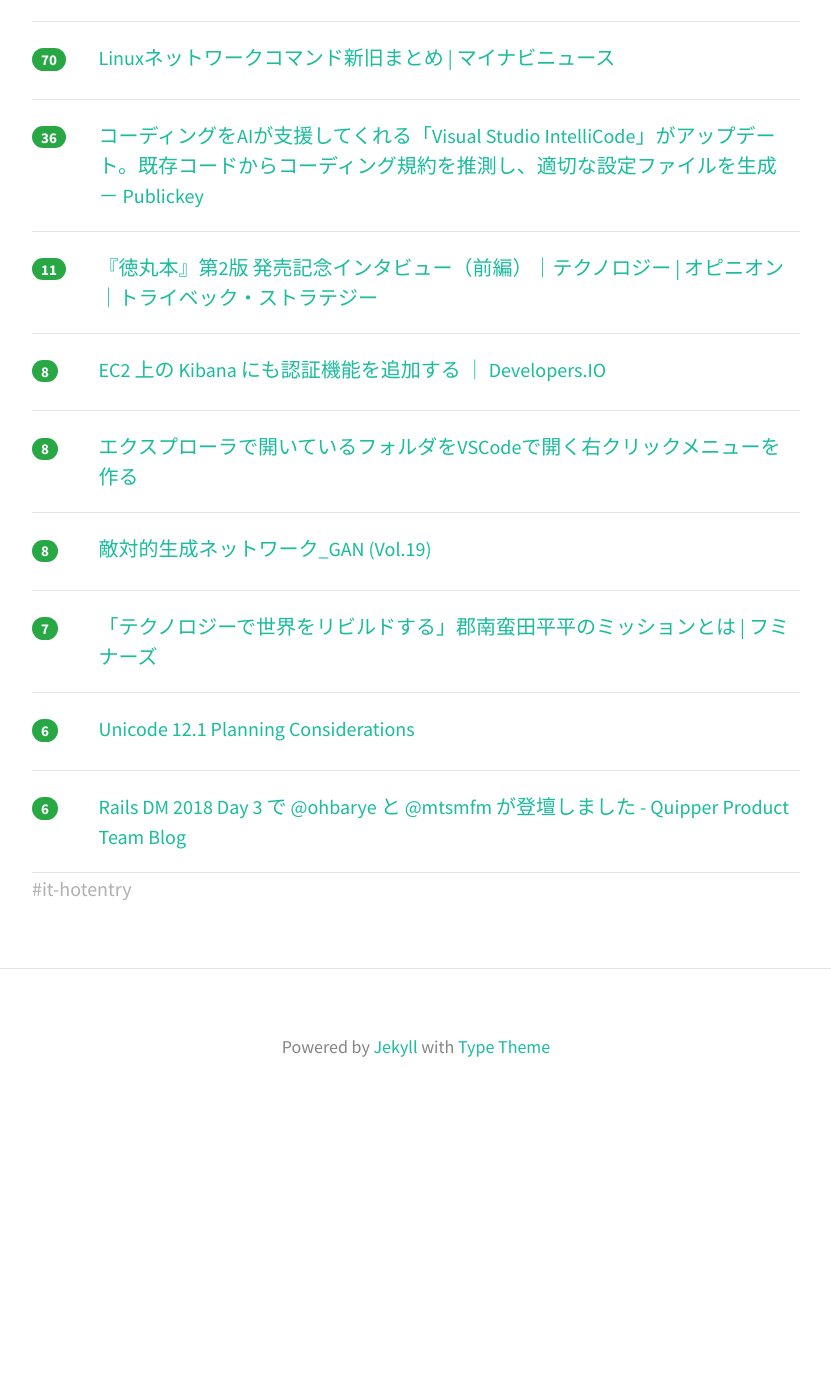
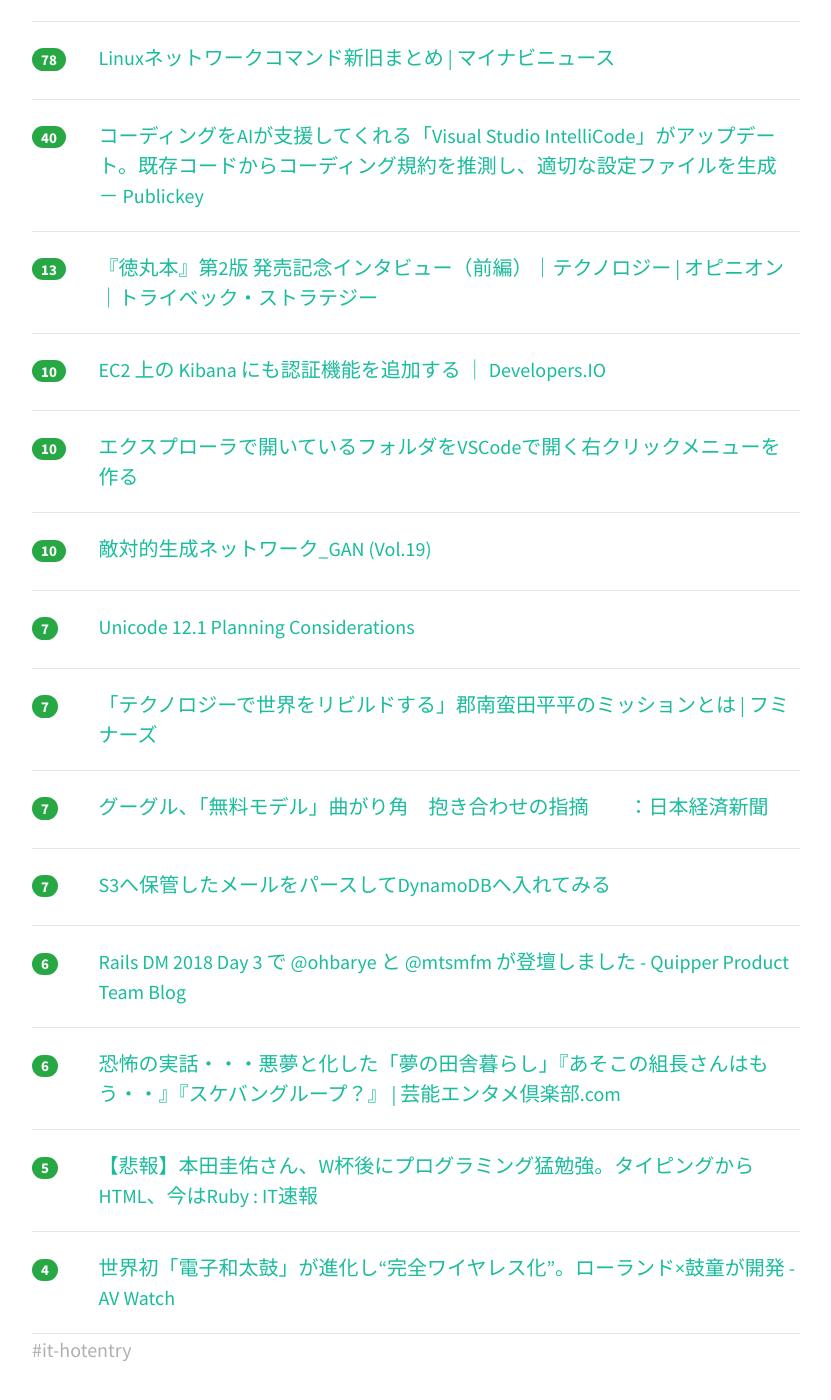
Before and after one commit to yatta47/hatena-matome-site, a Jekyll site: the page built from _posts/2018-07-19-hatena.md, in a window 1280 px wide and 1400 px high, scrolled down 454 px. Shown: the whole window, without its empty margins (224-1055 px from the left). Built offline with Jekyll 4.4.1, drawn with Linux system fonts in a browser that asks for light colours; nearby versions of some CDN libraries; before the commit the page ends 1578 px from its top, so only the background shows below that.

Commit message:
Updated 2018-07-19

```diff
--- a/_posts/2018-07-19-hatena.md
+++ b/_posts/2018-07-19-hatena.md
@@ -12,33 +12,38 @@ tags: [it-hotentry]
 </div>
 <hr>
 <div class="row">
-<div class="col-1"><span class="badge badge-pill badge-success h2">70</span></div>
+<div class="col-1"><span class="badge badge-pill badge-success h2">78</span></div>
 <div class="col-11"><a href='https://news.mynavi.jp/article/20180718-665930/' target='_blank'>Linuxネットワークコマンド新旧まとめ | マイナビニュース</a></div>
 </div>
 <hr>
 <div class="row">
-<div class="col-1"><span class="badge badge-pill badge-success h2">36</span></div>
+<div class="col-1"><span class="badge badge-pill badge-success h2">40</span></div>
 <div class="col-11"><a href='https://www.publickey1.jp/blog/18/aivisual_studio_intellicode.html' target='_blank'>コーディングをAIが支援してくれる「Visual Studio IntelliCode」がアップデート。既存コードからコーディング規約を推測し、適切な設定ファイルを生成 － Publickey</a></div>
 </div>
 <hr>
 <div class="row">
-<div class="col-1"><span class="badge badge-pill badge-success h2">11</span></div>
+<div class="col-1"><span class="badge badge-pill badge-success h2">13</span></div>
 <div class="col-11"><a href='https://www.tribeck.jp/column/opinion/technology/20180717/' target='_blank'>『徳丸本』第2版 発売記念インタビュー（前編）｜テクノロジー | オピニオン｜トライベック・ストラテジー</a></div>
 </div>
 <hr>
 <div class="row">
-<div class="col-1"><span class="badge badge-pill badge-success h2">8</span></div>
+<div class="col-1"><span class="badge badge-pill badge-success h2">10</span></div>
 <div class="col-11"><a href='https://dev.classmethod.jp/server-side/elasticsearch/authenticated-kibana-for-ec2/' target='_blank'>EC2 上の Kibana にも認証機能を追加する ｜ Developers.IO</a></div>
 </div>
 <hr>
 <div class="row">
-<div class="col-1"><span class="badge badge-pill badge-success h2">8</span></div>
+<div class="col-1"><span class="badge badge-pill badge-success h2">10</span></div>
 <div class="col-11"><a href='https://qiita.com/WGG_SH/items/efa3a83ca1b9add1cc01' target='_blank'>エクスプローラで開いているフォルダをVSCodeで開く右クリックメニューを作る</a></div>
 </div>
 <hr>
 <div class="row">
-<div class="col-1"><span class="badge badge-pill badge-success h2">8</span></div>
+<div class="col-1"><span class="badge badge-pill badge-success h2">10</span></div>
 <div class="col-11"><a href='https://products.sint.co.jp/aisia/blog/vol1-19' target='_blank'>敵対的生成ネットワーク_GAN (Vol.19)</a></div>
+</div>
+<hr>
+<div class="row">
+<div class="col-1"><span class="badge badge-pill badge-success h2">7</span></div>
+<div class="col-11"><a href='https://www.unicode.org/L2/L2018/18220-u121planning.txt' target='_blank'>Unicode 12.1 Planning Considerations</a></div>
 </div>
 <hr>
 <div class="row">
@@ -47,8 +52,13 @@ tags: [it-hotentry]
 </div>
 <hr>
 <div class="row">
-<div class="col-1"><span class="badge badge-pill badge-success h2">6</span></div>
-<div class="col-11"><a href='https://www.unicode.org/L2/L2018/18220-u121planning.txt' target='_blank'>Unicode 12.1 Planning Considerations</a></div>
+<div class="col-1"><span class="badge badge-pill badge-success h2">7</span></div>
+<div class="col-11"><a href='https://www.nikkei.com/article/DGXMZO33130010Y8A710C1EA1000/' target='_blank'>グーグル、「無料モデル」曲がり角　抱き合わせの指摘　　：日本経済新聞</a></div>
+</div>
+<hr>
+<div class="row">
+<div class="col-1"><span class="badge badge-pill badge-success h2">7</span></div>
+<div class="col-11"><a href='https://qiita.com/foxtrackjp/items/f4617eff910235a10c0a' target='_blank'>S3へ保管したメールをパースしてDynamoDBへ入れてみる</a></div>
 </div>
 <hr>
 <div class="row">
@@ -56,3 +66,18 @@ tags: [it-hotentry]
 <div class="col-11"><a href='https://quipper.hatenablog.com/entry/2018/07/18/080000' target='_blank'>Rails DM 2018 Day 3 で @ohbarye と @mtsmfm が登壇しました - Quipper Product Team Blog</a></div>
 </div>
 <hr>
+<div class="row">
+<div class="col-1"><span class="badge badge-pill badge-success h2">6</span></div>
+<div class="col-11"><a href='https://xn--ick3b8eycw91sly5abn8ai5cf57b.com/%E6%81%90%E6%80%96%E3%81%AE%E5%AE%9F%E8%A9%B1%E3%83%BB%E3%83%BB%E3%83%BB%E6%82%AA%E5%A4%A2%E3%81%A8%E5%8C%96%E3%81%97%E3%81%9F%E3%80%8C%E5%A4%A2%E3%81%AE%E7%94%B0%E8%88%8E%E6%9A%AE%E3%82%89%E3%81%97' target='_blank'>恐怖の実話・・・悪夢と化した「夢の田舎暮らし」『あそこの組長さんはもう・・』『スケバングループ？』 | 芸能エンタメ倶楽部.com</a></div>
+</div>
+<hr>
+<div class="row">
+<div class="col-1"><span class="badge badge-pill badge-success h2">5</span></div>
+<div class="col-11"><a href='http://blog.livedoor.jp/itsoku/archives/53829029.html' target='_blank'>【悲報】本田圭佑さん、W杯後にプログラミング猛勉強。タイピングからHTML、今はRuby : IT速報</a></div>
+</div>
+<hr>
+<div class="row">
+<div class="col-1"><span class="badge badge-pill badge-success h2">4</span></div>
+<div class="col-11"><a href='https://av.watch.impress.co.jp/docs/news/1133563.html' target='_blank'>世界初「電子和太鼓」が進化し“完全ワイヤレス化”。ローランド×鼓童が開発 - AV Watch</a></div>
+</div>
+<hr>
```
Also changed, not shown: other parts of _posts/2018-07-19-hatena.md (+2 -2 lines).
